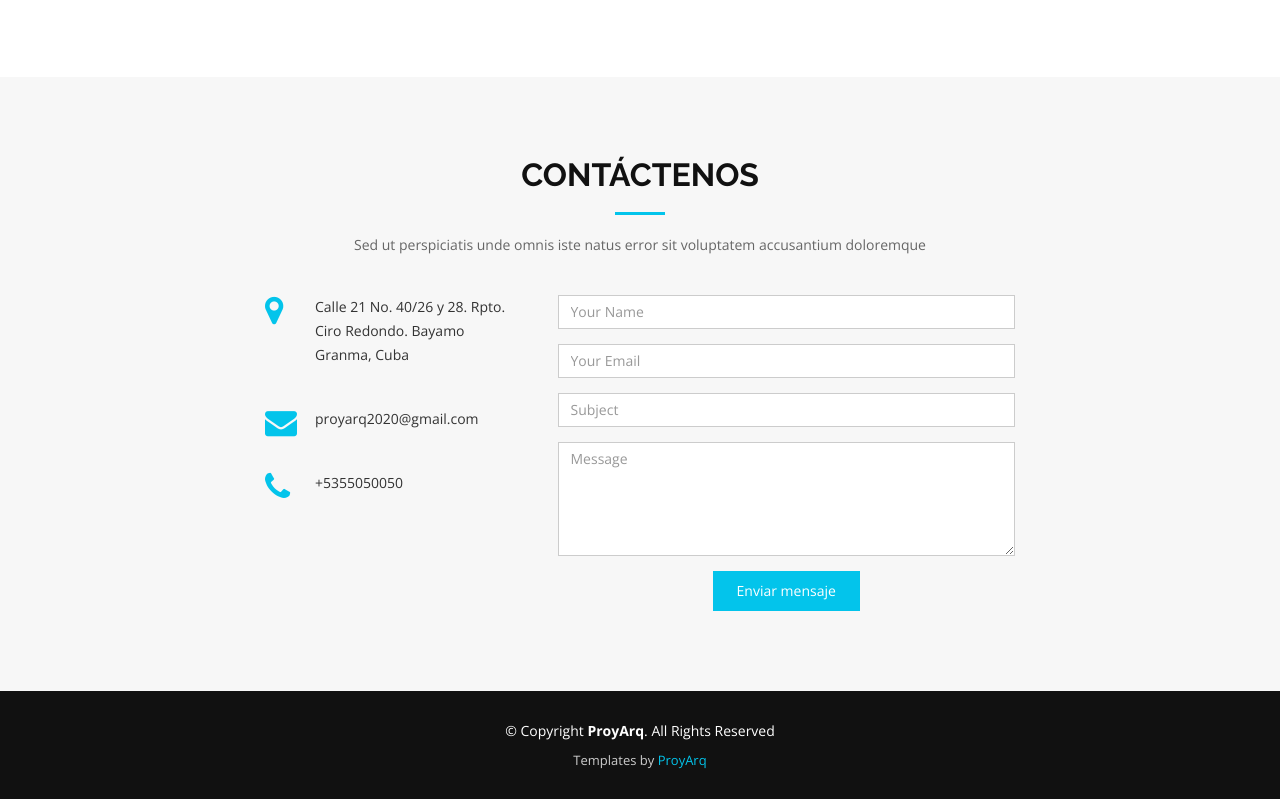
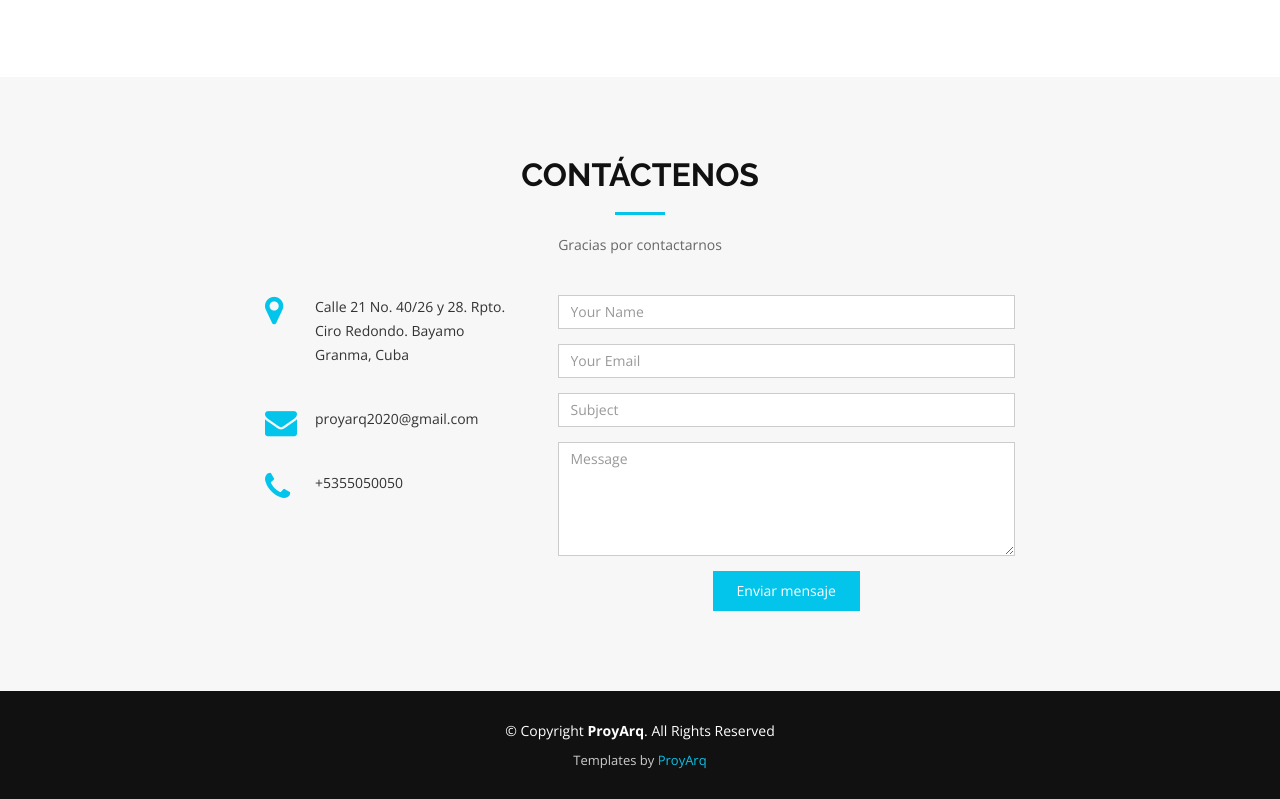
Before and after one commit to proyarq/designs, a plain HTML site: page index.html in a window 1280 px wide. Shown: the part 4982-5781 px from the top of the page. Drawn offline with nearby package versions, Linux system fonts and the light colour scheme; animation ran at ten frames a second.

Commit message:
Update index.html

```diff
--- a/index.html
+++ b/index.html
@@ -494,7 +494,7 @@
         <div class="col-md-12">
           <h3 class="section-title">Contáctenos</h3>
           <div class="section-title-divider"></div>
-          <p class="section-description">Sed ut perspiciatis unde omnis iste natus error sit voluptatem accusantium doloremque</p>
+          <p class="section-description">Gracias por contactarnos</p>
         </div>
       </div>
 
```
